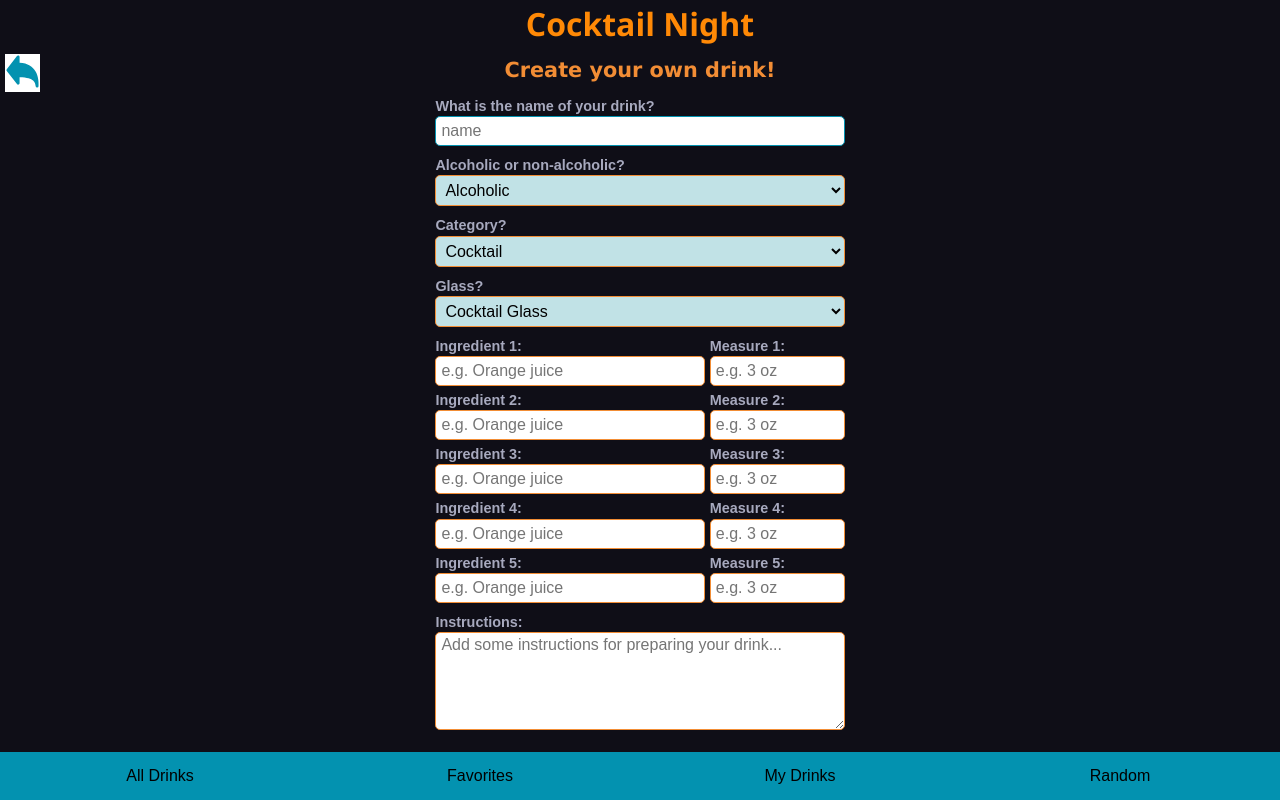
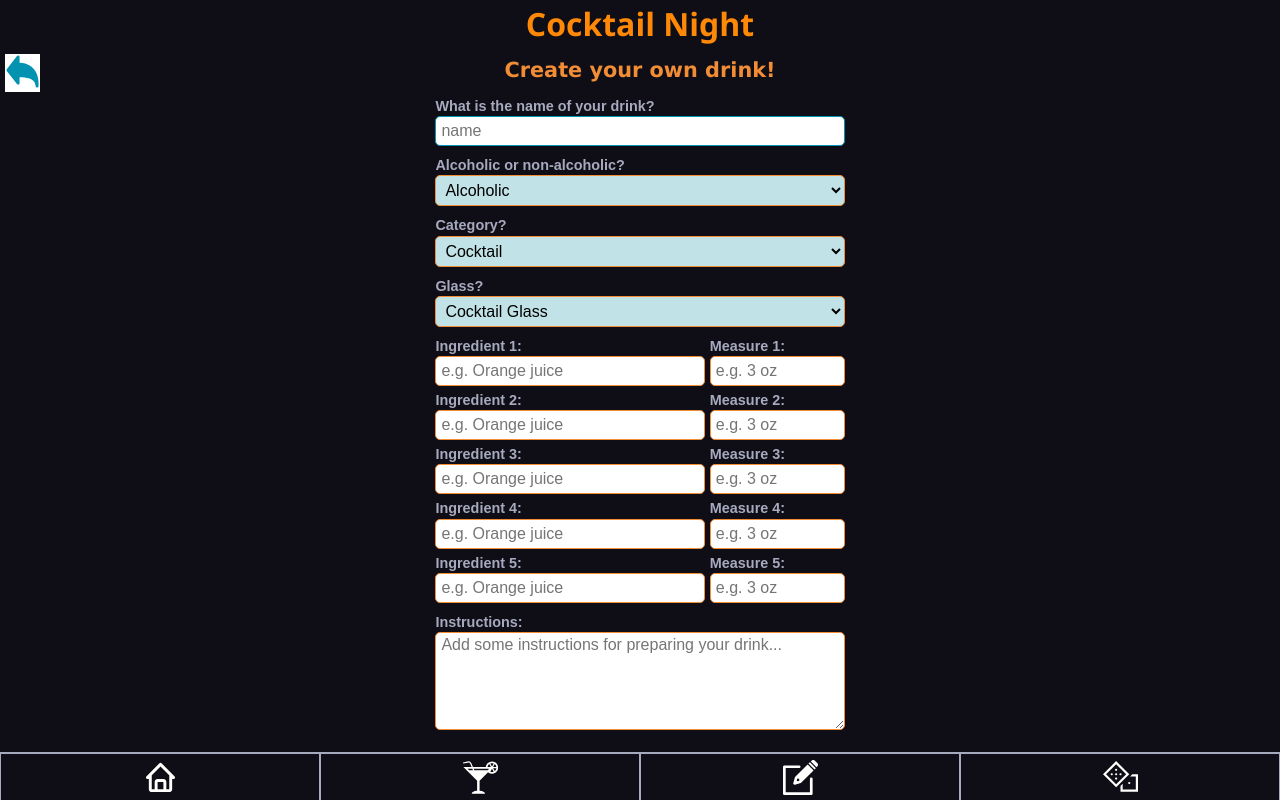
Before and after one commit to mwarnck/capstone-project, a React (Create React App) app: page /createDrinkForm in a window 1280 px wide. Built offline with nearby package versions, Linux system fonts and the light colour scheme.

Commit message:
Add icons to navigation

```diff
--- a/src/components/Navigation.js
+++ b/src/components/Navigation.js
@@ -4,36 +4,103 @@ import { NavLink } from 'react-router-dom';
 export default function Navigation() {
   return (
     <NavBar>
-      <LinkButton to="/">All Drinks</LinkButton>
-      <LinkButton to="/favorites">Favorites</LinkButton>
-      <LinkButton to="/myDrinks">My Drinks</LinkButton>
-      <LinkButton to="/randomDrink">Random</LinkButton>
+      <LinkButton to="/">
+        <svg
+          xmlns="http://www.w3.org/2000/svg"
+          aria-hidden="true"
+          role="img"
+          width="35px"
+          height="35px"
+          preserveAspectRatio="xMidYMid meet"
+          viewBox="0 0 24 24"
+          fill="#fffffe"
+        >
+          <path
+            fill=""
+            d="M3 13h1v7c0 1.103.897 2 2 2h12c1.103 0 2-.897 2-2v-7h1a1 1 0 0 0 .707-1.707l-9-9a.999.999 0 0 0-1.414 0l-9 9A1 1 0 0 0 3 13zm7 7v-5h4v5h-4zm2-15.586l6 6V15l.001 5H16v-5c0-1.103-.897-2-2-2h-4c-1.103 0-2 .897-2 2v5H6v-9.586l6-6z"
+          />
+        </svg>
+      </LinkButton>
+      <LinkButton to="/favorites">
+        <svg
+          xmlns="http://www.w3.org/2000/svg"
+          aria-hidden="true"
+          role="img"
+          width="35px"
+          height="35px"
+          preserveAspectRatio="xMidYMid meet"
+          viewBox="0 0 26 24"
+          fill="#fffffe"
+        >
+          <path
+            fill=""
+            d="M23.812.678c-.054-.034-.107-.06-.16-.087a4.492 4.492 0 0 0-2.105-.516h-.008a4.602 4.602 0 0 0-3.965 2.278l-.012.022a4.429 4.429 0 0 0-.582 1.847l-.001.017h-9.6L6.305 1.65A2.664 2.664 0 0 0 3.229.071l.018-.004L.001.805l.201.886L3.448.953a1.76 1.76 0 0 1 2.014 1.035L5.466 2l.932 2.24H.302l10.193 10.193v7.463c-2.367.168-4 .952-4 1.925v.181h9.824v-.181c0-.972-1.636-1.76-4-1.925v-7.463l6.283-6.283c.197.167.417.322.649.458l.022.012A4.575 4.575 0 0 0 23.841.692L23.819.68zm.999 3.507l-2.494.007l1.241-2.16a3.305 3.305 0 0 1 1.251 2.135zm-2.038-2.609l-1.241 2.166l-1.254-2.153a3.285 3.285 0 0 1 1.264-.248c.443 0 .866.086 1.253.243zm-4.111 1.429c.218-.379.496-.698.825-.955l.007-.005l1.254 2.153l-2.488.007c.056-.449.198-.855.41-1.216l-.008.015zM3.359 5.506H6.92l.49 1.187H4.547zm14.894 1.188h-.813V6.7H8.387l-.49-1.187h11.534zm2.045 1.026l1.241-2.166l1.254 2.153c-.373.158-.807.25-1.262.25c-.444 0-.868-.087-1.255-.246l.022.008zm4.111-1.422a3.297 3.297 0 0 1-.824.955l-.007.005l-1.254-2.153l2.488-.006a3.35 3.35 0 0 1-.411 1.214l.009-.016z"
+          />
+        </svg>
+      </LinkButton>
+      <LinkButton to="/myDrinks">
+        <svg
+          xmlns="http://www.w3.org/2000/svg"
+          aria-hidden="true"
+          role="img"
+          width="35px"
+          height="35px"
+          preserveAspectRatio="xMidYMid meet"
+          viewBox="0 0 26 26"
+          fill="#fffffe"
+        >
+          <path
+            fill=""
+            d="M22.438-.063c-.375 0-.732.17-1.032.47l-.718.687l4.218 4.218l.688-.718c.6-.6.6-1.494 0-2.094L23.5.406c-.3-.3-.688-.469-1.063-.469zM20 1.688l-1.094.907l4.5 4.5l1-1L20 1.687zm-1.688 1.625l-9.03 8.938a.975.975 0 0 0-.126.125l-.062.031a.975.975 0 0 0-.219.438l-1.219 4.281a.975.975 0 0 0 1.219 1.219l4.281-1.219a.975.975 0 0 0 .656-.531l8.876-8.782L21 6v.094l-1.188-1.188h.094l-1.593-1.593zM.813 4A1 1 0 0 0 0 5v20a1 1 0 0 0 1 1h20a1 1 0 0 0 1-1V14a1 1 0 1 0-2 0v10H2V6h10a1 1 0 1 0 0-2H1a1 1 0 0 0-.094 0a1 1 0 0 0-.094 0zm9.813 9.813l1.375.093l.094 1.5l-1.375.406l-.531-.53l.437-1.47z"
+          />
+        </svg>
+      </LinkButton>
+      <LinkButton to="/randomDrink">
+        <svg
+          xmlns="http://www.w3.org/2000/svg"
+          aria-hidden="true"
+          role="img"
+          width="35px"
+          height="35px"
+          preserveAspectRatio="xMidYMid meet"
+          viewBox="0 0 32 32"
+          fill="#fffffe"
+        >
+          <path
+            fill=""
+            d="M12 1L0 13l12 12l12-12L12 1zm0 2.8l9.2 9.2l-9.2 9.2L2.8 13L12 3.8zM12 8a1 1 0 0 0 0 2a1 1 0 0 0 0-2zm-4 4a1 1 0 0 0 0 2a1 1 0 0 0 0-2zm4 0a1 1 0 0 0 0 2a1 1 0 0 0 0-2zm4 0a1 1 0 0 0 0 2a1 1 0 0 0 0-2zm10.8 1l-2 2H30v12H18v-5.2l-2 2V29h16V13h-5.2zM12 16a1 1 0 0 0 0 2a1 1 0 0 0 0-2zm12 4a1 1 0 0 0 0 2a1 1 0 0 0 0-2z"
+          />
+        </svg>
+      </LinkButton>
     </NavBar>
   );
 }
 
 const NavBar = styled.nav`
   display: grid;
-  grid-template-columns: 1fr 1fr 1fr 1fr;
+  grid-template-columns: repeat(4, 1fr);
   place-items: center;
   padding: 0;
   margin-top: 0;
   margin-bottom: 0;
-  background-color: #0392b0;
+  background-color: var(--bg-color-main);
+  border-top: 2px solid var(--font-color-text-bright);
 `;
 
 const LinkButton = styled(NavLink)`
   display: grid;
   place-items: center;
   text-decoration: none;
-  color: #000;
   width: 100%;
   height: 100%;
   padding: 0;
   margin: 0;
+  border-right: 1px solid var(--font-color-text-bright);
+  border-left: 1px solid var(--font-color-text-bright);
 
   &.active {
-    background-color: #f28d35;
-    color: #fff;
+    svg {
+      fill: var(--bg-color-button);
+    }
   }
 `;
```
Also changed, not shown: src/icons/diceOrange.svg, src/icons/diceWhite.svg.
